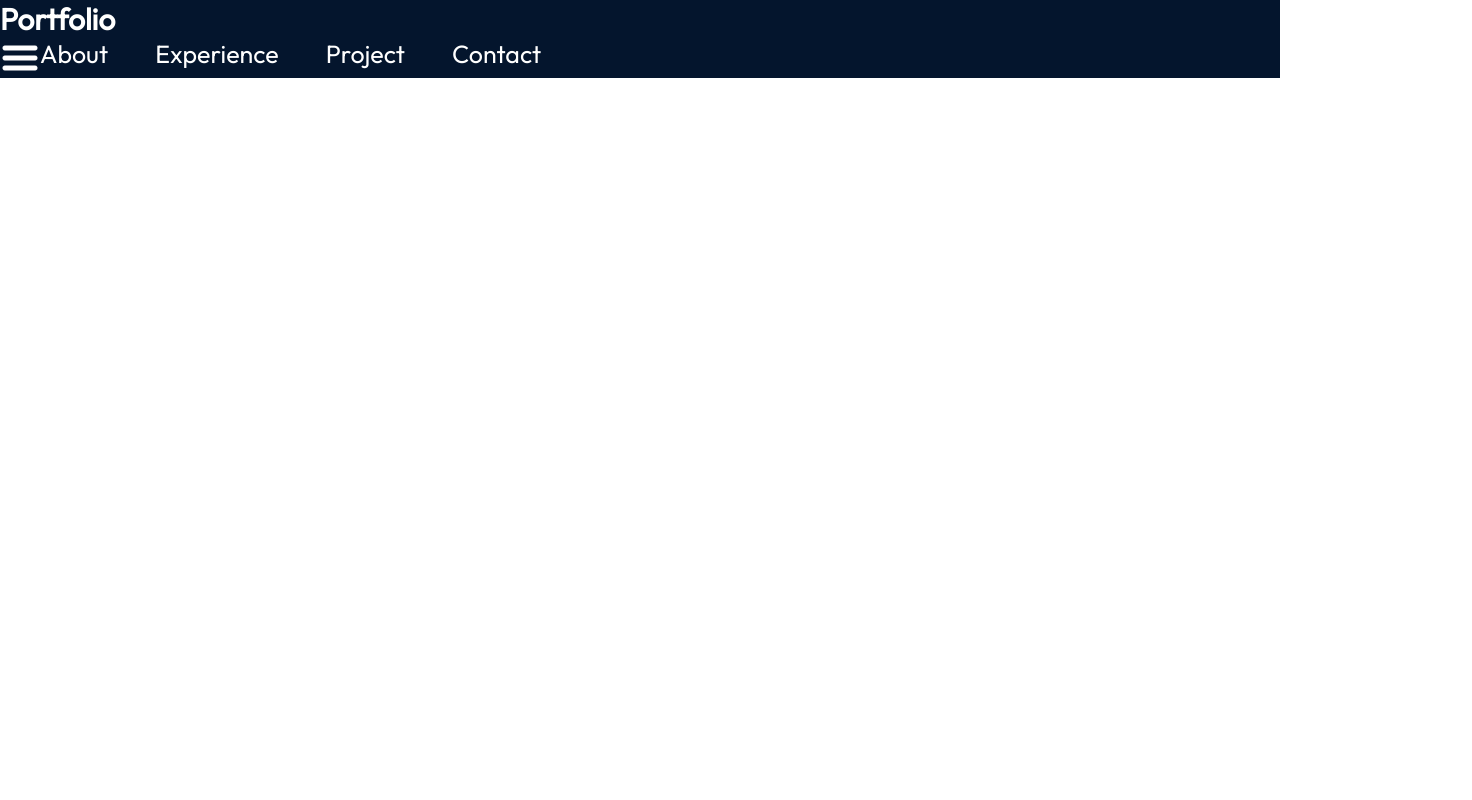
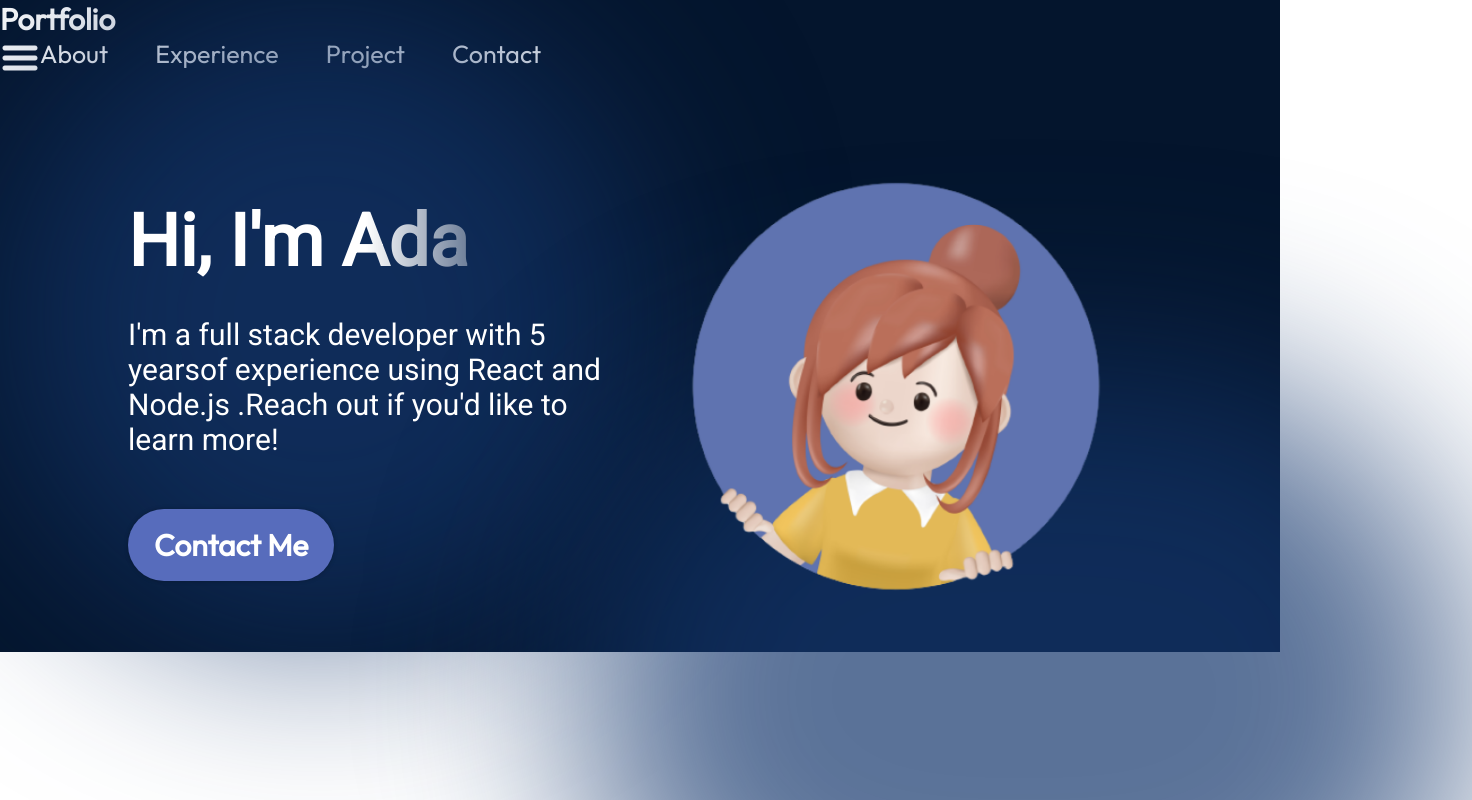
Before and after one commit to SREERAGEG/seg_site, a React (Vite) app: page / in a window 1280 px wide. Shown: the top 800 px of the page, 1472 px wide, since content can reach past the window. Built offline with nearby package versions, Linux system fonts and the light colour scheme.

Commit message:
Hero section almost finished

```diff
--- a/src/App.jsx
+++ b/src/App.jsx
@@ -1,11 +1,13 @@
 import { Navbar } from './components/Navbar/Navbar';
 import styles from './App.module.css'
+import { Hero } from './components/Navbar/Hero/Hero';
 
 function App() {
 
   return (
     <div className={styles.App}>
       <Navbar/>
+      <Hero></Hero>
     </div>
   );
 }
--- /dev/null
+++ b/src/components/Navbar/Hero/Hero.jsx
@@ -0,0 +1,19 @@
+import React from 'react'
+import { getImageUrl } from '../../../utils'
+import styles from "./Hero.module.css";
+
+
+export const Hero = () => {
+  return (
+    <section className={styles.container}>
+        <div className={styles.content}>
+            <h1 className={styles.title}>Hi, I'm Ada</h1>
+            <p className={styles.description}>I'm a full stack developer with 5 yearsof experience using React and Node.js .Reach out if you'd like to learn more!</p>
+        <a href="mailto:myemail@gmail.com" className={styles.contactBtn}>Contact Me</a>
+        </div>
+        <img src={getImageUrl("hero/heroImage.png")} alt="Hero image of me" className={styles.heroImg}></img>
+        <div className={styles.topBlur}></div>
+        <div className={styles.bottomBlur}></div>
+    </section>
+  )
+}
--- /dev/null
+++ b/src/components/Navbar/Hero/Hero.module.css
@@ -0,0 +1,100 @@
+@import "../../../vars.css";
+.container{
+    position: relative;
+    display: flex;
+    align-items: center;
+    justify-content: space-between;
+    margin-top: 49px;
+    z-index: 1;
+    margin-left: 10%;
+    margin-right: 10%;
+}
+
+.content{
+    display: flex;
+    flex-direction: column;
+    align-items: flex-start;
+    color: var(--color-text);
+    z-index: 1;
+}
+
+.title{
+    font-size: 72px;
+    font-weight: 900;
+    margin-bottom: 33px;
+    font-family: var(--font-roboto);
+    background: linear-gradient(90deg,
+    rgb(255,255,255,1)70%,
+    rgb(255,255,255,0)120%);
+    -webkit-text-fill-color: transparent;
+    -webkit-background-clip:text;
+}
+
+.description{
+    font-size: 30px;
+    font-family: var(--font-roboto);
+    margin-bottom: 52px;
+}
+
+.contactBtn{
+    text-decoration: none;
+    background-color: var(--color-primary);
+    color: var(--color-text);
+    border-radius: 100px;
+    font-size: 30px;
+    font-weight: 600;
+    padding: 17px 26px;
+    box-shadow: 0 0 4px 0 rgba(0,0,0,0.25);
+}
+
+.heroImg{
+    width: 50%;
+    z-index: 1;
+
+    animation-name: floating;
+    animation-duration: 3s;
+    animation-iteration-count: infinite;
+    animation-timing-function: ease-in-out;
+}
+
+@keyframes floating{
+    0%{transform: translate(0,0px);}
+    50%{transform: translate(0,10px);}
+    100%{transform: translate(0,-10px);}
+}
+
+.topBlur{
+    position: absolute;
+    width: 50vw;
+    height: 50vw;
+    min-width: 350px;
+    top: -128px;
+    left: -10vw;
+    border-radius: 764px;
+    background: rgba(20,55,109,0.7);
+    filter: blur(100px);
+    z-index: 0;
+}
+
+.bottomBlur{
+    position: absolute;
+    width: 70vw;
+    height: 50vw;
+    min-width: 250px;
+    top: 246px;
+    right: -25vw;
+    border-radius: 764px;
+    background: rgba(20,55,109,0.7);
+    filter: blur(100px);
+    z-index: 0;
+}
+
+@media screen and (max-width:830px){
+    .container{
+        flex-direction: column-reverse;
+    }
+
+    .content{
+        align-items: center;
+    }
+}
--- a/src/vars.css
+++ b/src/vars.css
@@ -4,6 +4,5 @@
     --color-secondary:#19376d;
     --color-dark:#0b2447;
     --color--bg:#04152d;
-
     --font-roboto:"Roboto";
 }
```
